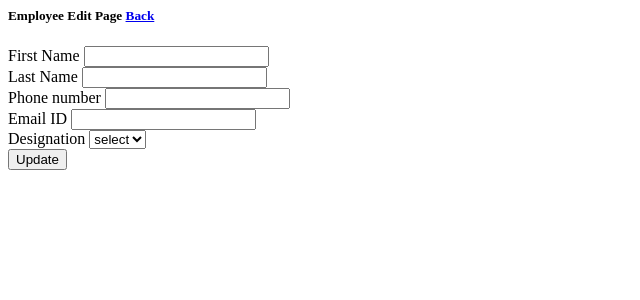
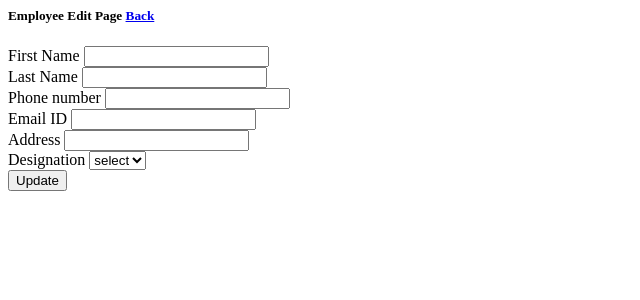
Before and after one commit to UdaraEkanayake/php-CRUD, a CodeIgniter app: the page made by application/views/frontend/edit.php in a window 1280 px wide. Shown: the top 300 px of the page, without its empty margins (0-640 px from the left). Run offline with CodeIgniter, Linux system fonts and the light colour scheme; data that the repository does not hold is empty.

Commit message:
New features
Ongoing

```diff
--- a/application/models/EmployeeModel.php
+++ b/application/models/EmployeeModel.php
@@ -24,6 +24,12 @@
             //<input type="text" name="first_name" value="<?= $employee=['first_name']
         }
 
+        public function getAdress(){
+            $this->db->get('employee');
+        }
+
+
+
         // update a particular employee details
         public function updateEmployee($data, $id){
             return $this->db->update('employee', $data, ['id' => $id]);
--- a/application/views/frontend/edit.php
+++ b/application/views/frontend/edit.php
@@ -40,6 +40,13 @@
                             </div>
 
                             <div class="form-group">
+                                <label for="">Address</label>
+                                <input type="text" name="address" value="<?= $employee->address ?>" class="form-control">
+                                <!-- form error -->
+                                <small><?php echo form_error('address'); ?></small>
+                            </div>
+
+                            <div class="form-group">
                             <label for="">Designation</label>
                             <select class="form-select" id="desId" name="desId">
                                 <option value="">select</option>
--- a/application/views/frontend/employee.php
+++ b/application/views/frontend/employee.php
@@ -16,6 +16,7 @@
                                     <th>Last Name</th>
                                     <th>Phone no</th>
                                     <th>Email ID</th>
+                                    <th>Adress</th>
                                     <th>Edit</th>
                                     <th>Delete</th>
                                     <!-- <th>Confirm Delete</th> -->
@@ -31,6 +32,7 @@
                                    <td><?php echo $row->last_name; ?></td>
                                    <td><?php echo $row->phone; ?></td>
                                    <td><?php echo $row->email; ?></td>
+                                   <td>><?php echo $row->address; ?></td>
                                    <td>
                                         <a href="<?php echo base_url('employee/edit/'.$row->id) ?>" class="btn btn-success btm-sm">Edit</a>
                                    </td>
```
